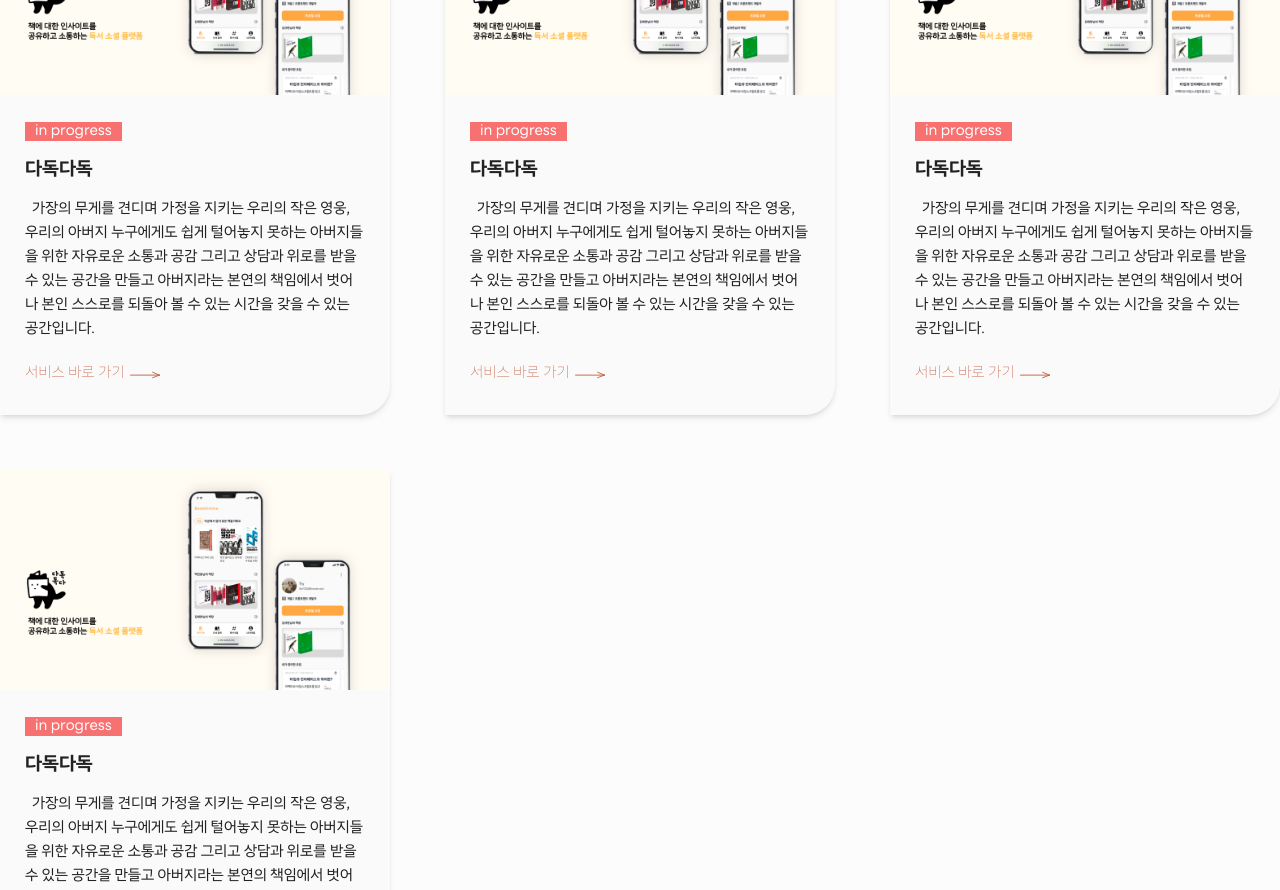
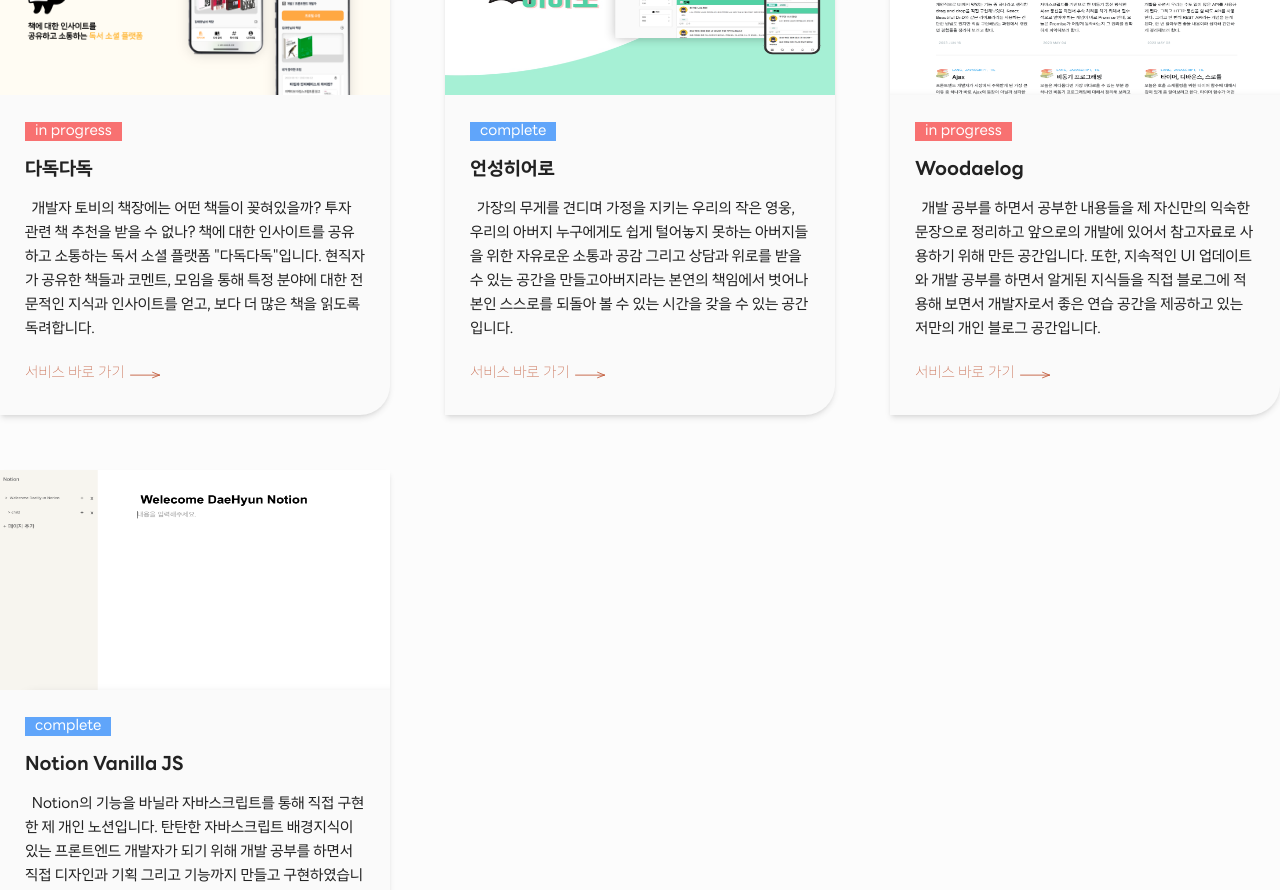
Before and after one commit to WooDaeHyun/woodaefolio, a Next.js app: page / in a window 1280 px wide. Shown: the part 1900-2790 px from the top of the page. Built offline with nearby package versions, Linux system fonts and the light colour scheme.

Commit message:
feat: 프로젝트 리스트 섹션 마크업 및 스타일 적용, tailwindcss 커스터마이징

```diff
--- a/src/components/About.tsx
+++ b/src/components/About.tsx
@@ -24,7 +24,7 @@
           </p>
           <a
             href="https://woodaelog.com/about/"
-            className="text-xs text-[#c25a3a] hover:underline"
+            className="text-xs text-link hover:underline"
           >
             WHY DEV?
           </a>
--- a/src/components/Footer.tsx
+++ b/src/components/Footer.tsx
@@ -1,7 +1,7 @@
 const Footer = () => {
   return (
-    <footer className=" bg-black">
-      <div className="test-2xs m-auto flex h-[100%] max-w-[1300px] items-center justify-between py-[30px] text-center font-thin text-gray-400 max-[768px]:flex-col">
+    <footer className=" bg-edge-bgColor">
+      <div className="test-2xs m-auto flex h-[100%] max-w-[1300px] items-center justify-between py-[30px] text-center font-thin text-edge-fontColor max-[768px]:flex-col">
         <p>
           Thanks for watching my portfolio <br /> If you want to contact! please
           send e-mail me whenever
--- a/src/components/Intro.tsx
+++ b/src/components/Intro.tsx
@@ -5,7 +5,7 @@
   return (
     <section>
       <header className="fixed w-[100%]">
-        <div className="banner flex h-9 items-center bg-black font-thin text-white">
+        <div className="banner flex h-9 items-center bg-edge-bgColor font-thin text-edge-fontColor">
           <p className="m-auto w-[1300px] text-end text-[#bbb]">
             Portfolio <em>made by</em> WooDaeHyun
           </p>
--- a/src/components/ProjectList/ProjectList.tsx
+++ b/src/components/ProjectList/ProjectList.tsx
@@ -1,18 +1,31 @@
-import Image from 'next/image';
 import ProjectPostCard from './ProjectPostCard';
 import { projectListInfo } from '@/data/projectListInfo';
 
 const ProjectList = () => {
   return (
-    <section>
-      <div className="text m-auto max-w-[1300px] py-[100px]">
-        <h1 className="text-lg font-bold">My Project</h1>
-        <div className="flex flex-wrap justify-between">
-          <ProjectPostCard />
-          <ProjectPostCard />
-          <ProjectPostCard />
-          <ProjectPostCard />
-        </div>
+    <section className="text m-auto max-w-[1300px] py-[100px]">
+      <h1 className="text-lg font-bold">My Project</h1>
+      <div className="flex flex-wrap justify-between">
+        {projectListInfo.map(value => {
+          const {
+            title,
+            description,
+            imageSubject,
+            serviceUrl,
+            isProceeding,
+            id
+          } = value;
+          return (
+            <ProjectPostCard
+              key={id}
+              title={title}
+              description={description}
+              imageSubject={imageSubject}
+              serviceUrl={serviceUrl}
+              isProceeding={isProceeding}
+            />
+          );
+        })}
       </div>
     </section>
   );
--- a/src/components/ProjectList/ProjectPostCard.tsx
+++ b/src/components/ProjectList/ProjectPostCard.tsx
@@ -1,43 +1,52 @@
 import Image from 'next/image';
 import arrowRight from '/public/icons/arrowRight.svg';
 
-// interface ProjectPostCardProps {
-//   title: string;
-//   description: string;
-//   imageSubject: string;
-//   serviceUrl: string;
-//   isProceeding: boolean;
-//   id: string;
-// }
+interface ProjectPostCardProps {
+  title: string;
+  description: string;
+  imageSubject: string;
+  serviceUrl: string;
+  isProceeding: boolean;
+}
 
-const ProjectPostCard = () => {
+const selectBadgeStype = (isProceeding: boolean) => {
+  const color = isProceeding
+    ? 'bg-badge-progress p-[2px_10px] text-white'
+    : 'bg-badge-complete p-[2px_10px] text-white';
+
+  const text = isProceeding ? 'in progress' : 'complete';
+
+  return { color, text };
+};
+
+const ProjectPostCard = ({
+  title,
+  description,
+  imageSubject,
+  serviceUrl,
+  isProceeding
+}: ProjectPostCardProps) => {
+  const badgeStyle = selectBadgeStype(isProceeding);
+
   return (
     <>
       <div className=" mt-[55px] h-[540px] w-[390px] rounded-br-[30px] bg-zinc-50 shadow-md">
         <div className="h-[220px] w-[390px]">
           <Image
-            src={`/images/dadokThum.png`}
+            src={`/images/${imageSubject}.png`}
             width={1200}
             height={500}
-            alt="다독썸네일"
-            style={{ width: 'auto', height: '100%' }}
+            alt="프로젝트 썸네일"
+            style={{ width: '100%', height: '100%' }}
           />
         </div>
         <div className="p-[25px]">
-          <span className="bg-red-400 p-[2px_10px] text-white">
-            in progress
-          </span>
-          <h3 className="my-[15px] text-xs font-bold">다독다독</h3>
-          <p>
-            &nbsp;&nbsp;가장의 무게를 견디며 가정을 지키는 우리의 작은 영웅,
-            우리의 아버지 누구에게도 쉽게 털어놓지 못하는 아버지들을 위한
-            자유로운 소통과 공감 그리고 상담과 위로를 받을 수 있는 공간을 만들고
-            아버지라는 본연의 책임에서 벗어나 본인 스스로를 되돌아 볼 수 있는
-            시간을 갖을 수 있는 공간입니다.
-          </p>
+          <span className={badgeStyle.color}>{badgeStyle.text}</span>
+          <h3 className="my-[15px] text-xs font-bold">{title}</h3>
+          <p>&nbsp;&nbsp;{description}</p>
           <a
-            href="#none"
-            className="group mt-5 flex w-[140px] font-thin text-[#c25a3a]"
+            href={serviceUrl}
+            className="group mt-5 flex w-[140px] font-thin text-link"
           >
             서비스 바로 가기
             <Image
@@ -46,7 +55,7 @@
               width={15}
               height={20}
               alt="화살표이미지"
-              style={{ width: '30px', height: '20px', color: '#c25a3a' }}
+              style={{ width: '30px', height: '20px' }}
             />
           </a>
         </div>
--- a/src/data/projectListInfo.ts
+++ b/src/data/projectListInfo.ts
@@ -2,7 +2,7 @@
   {
     title: '다독다독',
     description:
-      '가장의 무게를 견디며 가정을 지키는 우리의 작은 영웅, 우리의 아버지 누구에게도 쉽게 털어놓지 못하는 아버지들을 위한 자유로운 소통과 공감 그리고 상담과 위로를 받을 수 있는 공간을 만들고아버지라는 본연의 책임에서 벗어나 본인 스스로를 되돌아 볼 수 있는 시간을 갖을 수 있는 공간입니다.',
+      '개발자 토비의 책장에는 어떤 책들이 꽂혀있을까? 투자 관련 책 추천을 받을 수 없나? 책에 대한 인사이트를 공유하고 소통하는 독서 소셜 플랫폼 "다독다독"입니다. 현직자가 공유한 책들과 코멘트, 모임을 통해 특정 분야에 대한 전문적인 지식과 인사이트를 얻고, 보다 더 많은 책을 읽도록 독려합니다.',
     imageSubject: 'dadokThum',
     serviceUrl: 'https://dev.dadok.site/bookarchive',
     isProceeding: true,
@@ -11,7 +11,7 @@
   {
     title: '언성히어로',
     description:
-      '가장의 무게를 견디며 가정을 지키는 우리의 작은 영웅, 우리의 아버지 누구에게도 쉽게 털어놓지 못하는 아버지들을 위한 자유로운 소통과 공감 그리고 상담과 위로를 받을 수 있는 공간을 만들고 아버지라는 본연의 책임에서 벗어나 본인 스스로를 되돌아 볼 수 있는 시간을 갖을 수 있는 공간입니다.',
+      '가장의 무게를 견디며 가정을 지키는 우리의 작은 영웅, 우리의 아버지 누구에게도 쉽게 털어놓지 못하는 아버지들을 위한 자유로운 소통과 공감 그리고 상담과 위로를 받을 수 있는 공간을 만들고아버지라는 본연의 책임에서 벗어나 본인 스스로를 되돌아 볼 수 있는 시간을 갖을 수 있는 공간입니다.',
     imageSubject: 'unsungThum',
     serviceUrl: 'https://unsunghero.netlify.app/',
     isProceeding: false,
@@ -20,16 +20,16 @@
   {
     title: 'Woodaelog',
     description:
-      '가장의 무게를 견디며 가정을 지키는 우리의 작은 영웅, 우리의 아버지 누구에게도 쉽게 털어놓지 못하는 아버지들을 위한 자유로운 소통과 공감 그리고 상담과 위로를 받을 수 있는 공간을 만들고 아버지라는 본연의 책임에서 벗어나 본인 스스로를 되돌아 볼 수 있는 시간을 갖을 수 있는 공간입니다.',
+      '개발 공부를 하면서 공부한 내용들을 제 자신만의 익숙한 문장으로 정리하고 앞으로의 개발에 있어서 참고자료로 사용하기 위해 만든 공간입니다. 또한, 지속적인 UI 업데이트와 개발 공부를 하면서 알게된 지식들을 직접 블로그에 적용해 보면서 개발자로서 좋은 연습 공간을 제공하고 있는 저만의 개인 블로그 공간입니다.',
     imageSubject: 'woodaelogThum',
     serviceUrl: 'https://woodaelog.com/',
     isProceeding: true,
     id: 'woodaelog'
   },
   {
-    title: 'Notion',
+    title: 'Notion Vanilla JS',
     description:
-      '가장의 무게를 견디며 가정을 지키는 우리의 작은 영웅, 우리의 아버지 누구에게도 쉽게 털어놓지 못하는 아버지들을 위한 자유로운 소통과 공감 그리고 상담과 위로를 받을 수 있는 공간을 만들고 아버지라는 본연의 책임에서 벗어나 본인 스스로를 되돌아 볼 수 있는 시간을 갖을 수 있는 공간입니다.',
+      'Notion의 기능을 바닐라 자바스크립트를 통해 직접 구현한 제 개인 노션입니다. 탄탄한 자바스크립트 배경지식이 있는 프론트엔드 개발자가 되기 위해 개발 공부를 하면서 직접 디자인과 기획 그리고 기능까지 만들고 구현하였습니다. 지식들을 직접 구현하면서 피부로 느끼며 공부했던 저의 개인 프로젝트입니다.',
     imageSubject: 'notionThum',
     serviceUrl: 'https://daehyun-notion.netlify.app/',
     isProceeding: false,
--- a/tailwind.config.js
+++ b/tailwind.config.js
@@ -23,6 +23,20 @@
         regular: 400,
         bold: 700
       },
+      colors: {
+        link: '#c25a3a',
+        edge: { bgColor: '#2d3436', fontColor: '#9ca3af' },
+        badge: {
+          github: '#0A66C2',
+          devBlog: '#ff7979',
+          tistory: '#ffbe76',
+          complete: '#60a5fa',
+          progress: '#f87171'
+        },
+        banner: {
+          bgColor: '#f5f5f4'
+        }
+      },
       fontFamily: {
         lineseed: ['var(--font-lineseed)']
       },
```
Also changed, not shown: src/components/LinkBanner.tsx (+5 -5 lines).
